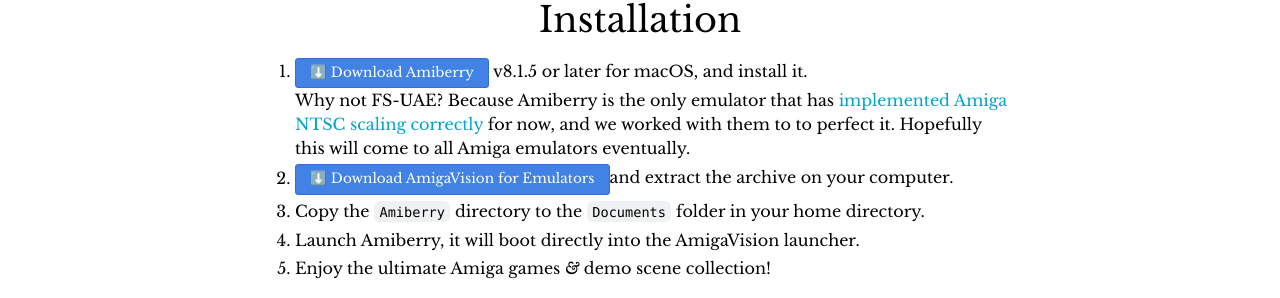
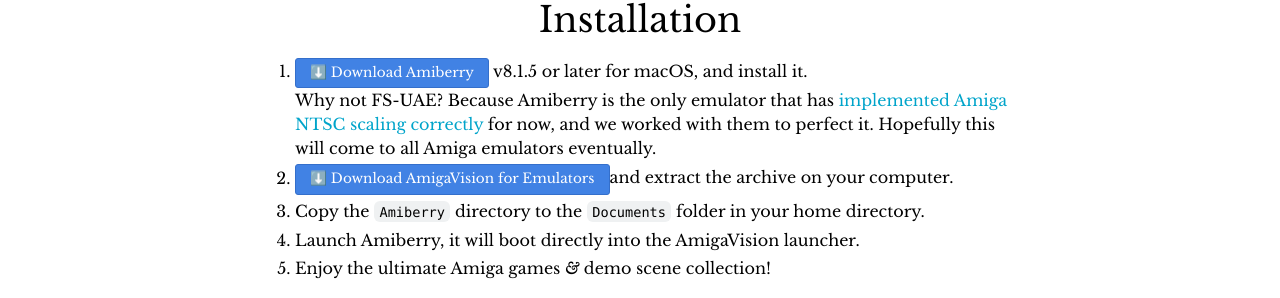
Before and after one commit to amigavision/amigavision.github.io, a Jekyll site: the page built from download/mac.html, in a window 1280 px wide. Shown: the part 485-783 px from the top of the page. Built offline with Jekyll 4.4.1, drawn with Linux system fonts in a browser that asks for light colours.

Commit message:
Paste error

```diff
--- a/download/linux.html
+++ b/download/linux.html
@@ -17,7 +17,7 @@
   <div class="text-container">
     <h2>Installation</h2>
     <ol>
-      <li><div class="button alt"><a target="_blank" href="https://github.com/BlitterStudio/amiberry/releases/latest">⬇️ Download Amiberry</a></div> v8.1.5 or later for Linux, and install it.<br>Why that emulator specifically? Because Amiberry is the only emulator that has <a href="/ntsc">implemented Amiga NTSC scaling correctly</a> for now, and we worked with them to to perfect it. Hopefully this will come to all Amiga emulators eventually.
+      <li><div class="button alt"><a target="_blank" href="https://github.com/BlitterStudio/amiberry/releases/latest">⬇️ Download Amiberry</a></div> v8.1.5 or later for Linux, and install it.<br>Why that emulator specifically? Because Amiberry is the only emulator that has <a href="/ntsc">implemented Amiga NTSC scaling  correctly</a> for now, and we worked with them to perfect it. Hopefully this will come to all Amiga emulators eventually.
       <li><div class="button alt"><a target="_blank" href="https://archive.org/details/software?query=amigavision+for+emulators">⬇️ Download AmigaVision for Emulators</a></div>and extract the archive on your computer.</li>
       <li>Copy the <code>Amiberry</code> directory to your home directory.
       <li>Launch Amiberry, it will boot directly into the AmigaVision launcher.
--- a/download/mac.html
+++ b/download/mac.html
@@ -17,7 +17,7 @@
   <div class="text-container">
     <h2>Installation</h2>
     <ol>
-      <li><div class="button alt"><a target="_blank" href="https://github.com/BlitterStudio/amiberry/releases/latest">⬇️ Download Amiberry</a></div> v8.1.5 or later for macOS, and install it. <br>Why not FS-UAE? Because Amiberry is the only emulator that has <a href="/ntsc">implemented Amiga NTSC scaling correctly</a> for now, and we worked with them to to perfect it. Hopefully this will come to all Amiga emulators eventually.
+      <li><div class="button alt"><a target="_blank" href="https://github.com/BlitterStudio/amiberry/releases/latest">⬇️ Download Amiberry</a></div> v8.1.5 or later for macOS, and install it. <br>Why not FS-UAE? Because Amiberry is the only emulator that has <a href="/ntsc">implemented Amiga NTSC scaling correctly</a> for now, and we worked with them to perfect it. Hopefully this will come to all Amiga emulators eventually.
       <li><div class="button alt"><a target="_blank" href="https://archive.org/details/software?query=amigavision+for+emulators">⬇️ Download AmigaVision for Emulators</a></div>and extract the archive on your computer.
       <li>Copy the <code>Amiberry</code> directory to the <code>Documents</code> folder in your home directory.</li>
       <li>Launch Amiberry, it will boot directly into the AmigaVision launcher.
--- a/download/windows.html
+++ b/download/windows.html
@@ -17,7 +17,7 @@
   <div class="text-container">
     <h2>Installation</h2>
     <ol>
-      <li><div class="button alt"><a target="_blank" href="https://github.com/BlitterStudio/amiberry/releases/latest">⬇️ Download Amiberry</a></div> v8.1.5 or later for Windows, and install it. <br>Why not WinUAE or FS-UAE? Because Amiberry is the only emulator that has <a href="/ntsc">implemented Amiga NTSC scaling  correctly</a> for now, and we worked with them to to perfect it. Hopefully this will come to all Amiga emulators eventually.
+      <li><div class="button alt"><a target="_blank" href="https://github.com/BlitterStudio/amiberry/releases/latest">⬇️ Download Amiberry</a></div> v8.1.5 or later for Windows, and install it. <br>Why not WinUAE or FS-UAE? Because Amiberry is the only emulator that has <a href="/ntsc">implemented Amiga NTSC scaling  correctly</a> for now, and we worked with them to perfect it. Hopefully this will come to all Amiga emulators eventually.
       <li><div class="button alt"><a target="_blank" href="https://archive.org/details/software?query=amigavision+for+emulators">⬇️ Download AmigaVision for Emulators</a></div>and extract the archive on your computer.</li>
       <li>Copy the <code>Amiberry</code> directory to the home directory, usually this is <br><code>C:\Users\[Your Name]\Amiberry</code>
       <li>Launch Amiberry, it will boot directly into the AmigaVision launcher.
```
